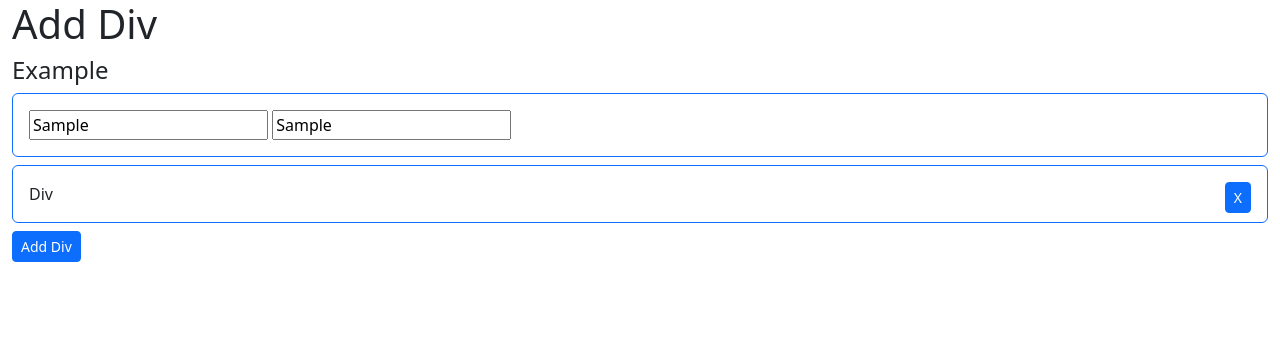
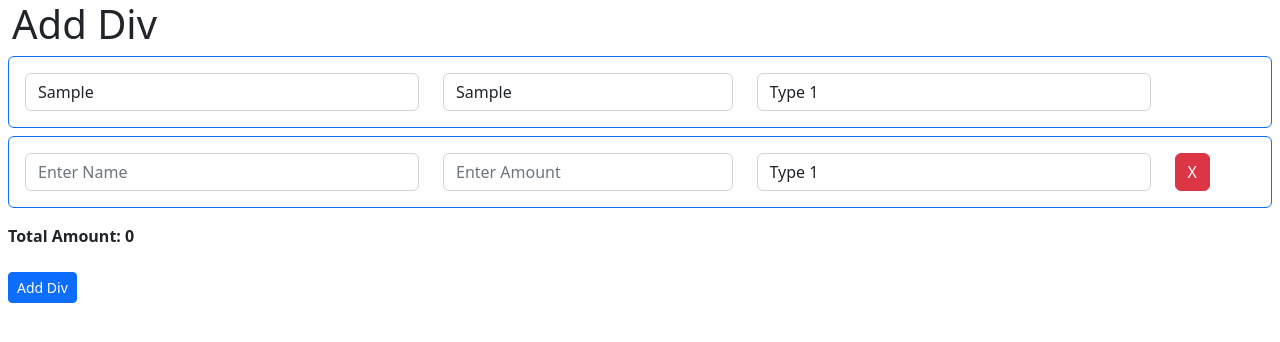
Before and after one commit to nastanford/AddDiv, a plain HTML site: page index.html in a window 1280 px wide. Both pictures are taken after typing "Sample", "Sample" into the empty fields and a click on the button "Add Div". Drawn offline with nearby package versions, Linux system fonts and the light colour scheme.

Commit message:
Updates renaming input and select

```diff
--- a/index.html
+++ b/index.html
@@ -10,20 +10,54 @@
 	<body>
 		<div class="container-fluid">
 			<h1>Add Div</h1>
-			<div class="h4">Example</div>
-			<div id="div0" style="display: none" class="border border-primary rounded mb-2 p-3">
-				Div
-				<button id="btnDelete" class="btn btn-primary btn-sm float-end" onClick="deleteDiv(this)">X</button>
+				<div id="div0" style="display: none" class="border border-primary rounded mb-2 mx-2 p-3">
+					<div class="row">
+						<div class="col-4">
+							<input type="text" name="name_" id="name_" placeholder="Enter Name" class="form-control" />
+						</div>
+						<div class="col-3">
+							<input type="text" name="amount_" id="amount_" placeholder="Enter Amount" class="form-control" />
+						</div>
+						<div class="col-4">
+							<select name="type_" id="type_" class="form-control">
+								<option value="1">Type 1</option>
+								<option value="2">Type 2</option>
+								<option value="3">Type 3</option>
+							</select>
+						</div>
+						<div class="col-1">
+							<button type="button" class="btn btn-danger float-right" onclick="deleteDiv(this)">X</button>
+						</div>
+					</div>
+				</div>
 			</div>
 			<div id="main">
-				<div id="div1" class="border border-primary rounded mb-2 p-3">
-					<input type="text" name="name" id="name" placeholder="Enter Name" />
-					<input type="text" name="amount" id="amount" placeholder="Enter Amount" />
+				<div id="div1" class="border border-primary rounded mb-2 mx-2 p-3">
+					<div class="row">
+						<div class="col-4">
+							<input type="text" name="name_1" id="name_1" placeholder="Enter Name" class="form-control" />
+						</div>
+						<div class="col-3">
+							<input type="text" name="amount_1" id="amount_1" placeholder="Enter Amount" class="form-control" />
+						</div>
+						<div class="col-4">
+							<select name="type1" id="type_1" class="form-control">
+								<option value="1">Type 1</option>
+								<option value="2">Type 2</option>
+								<option value="3">Type 3</option>
+							</select>
+						</div>
+						<div class="col-1">
+						</div>
+					</div>
 				</div>
 			</div>
-			<button id="btn0" class="btn btn-primary btn-sm" onClick="AddDiv()">
-				Add Div
-			</button>
+			<div class="fw-bold mb-2 p-2">
+			Total Amount: <span id="totalAmount">0</span>
+			</div>
+			<div class="mb-4 p-2">
+				<button id="btn0" class="btn btn-primary btn-sm" onClick="AddDiv()">Add Div</button>
+			</div>
 		</div>
 		<script src="main.js"></script>
 		<script
--- a/main.js
+++ b/main.js
@@ -1,3 +1,4 @@
+
 			function AddDiv() {
 				// copy hidden div change name and add to main div
 				var div0 = document.getElementById('div0');
@@ -5,11 +6,22 @@ function AddDiv() {
 				div0Clone.id =
 					'div' + (document.getElementById('main').childElementCount + 1);
 				div0Clone.style.display = 'block';
+				// rename input fields
+				var inputs = div0Clone.getElementsByTagName('input');
+				for (var i = 0; i < inputs.length; i++) {
+					inputs[i].id = inputs[i].id + (document.getElementById('main').childElementCount + 1);
+					inputs[i].name = inputs[i].name + (document.getElementById('main').childElementCount + 1);
+				}
+				// rename select fields
+				var selects = div0Clone.getElementsByTagName('select');
+				for (var i = 0; i < selects.length; i++) {
+					selects[i].id = selects[i].id + (document.getElementById('main').childElementCount + 1);
+					selects[i].name = selects[i].name + (document.getElementById('main').childElementCount + 1);
+				}
 				document.getElementById('main').appendChild(div0Clone);
 			}
 
 			function deleteDiv(btn) {
-  // delete div
-  var div = btn.parentNode;
+				var div = btn.parentNode.parentNode.parentNode;
 				div.parentNode.removeChild(div);
 			}
```
Lines whose indentation alone changed are shown as unchanged.
